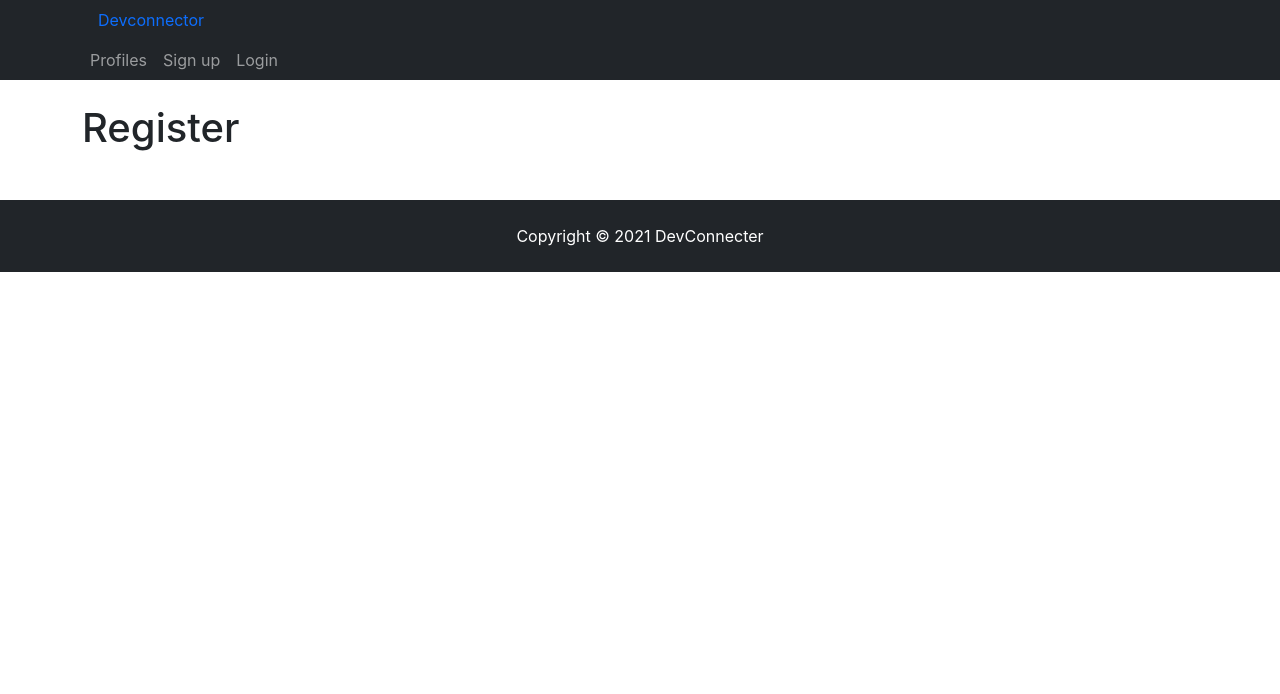
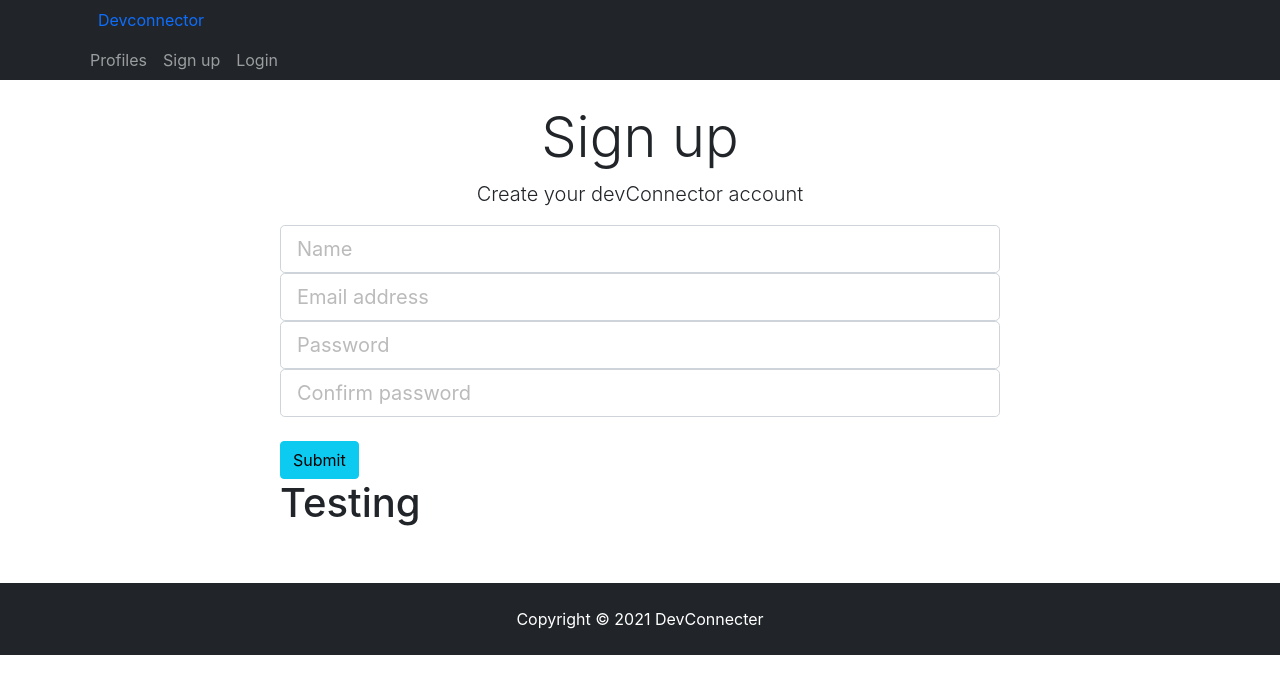
Before and after one commit to Melvin228/Mern-App, a React (Create React App) app in the folder client/: page /register in a window 1280 px wide. Shown: the top 694 px of the page. Built offline with nearby package versions, Linux system fonts and the light colour scheme.

Commit message:
Added ui for register page and added state using hooks

```diff
--- /dev/null
+++ b/client/src/Components/Hooks/useForm.js
@@ -0,0 +1,17 @@
+import React, { useState } from "react";
+
+const useForm = (initialState) => {
+  const [values, setValues] = useState(initialState);
+
+  return [
+    values,
+    (e) => {
+      setValues({
+        ...values,
+        [e.target.name]: e.target.value,
+      });
+    },
+  ];
+};
+
+export default useForm;
--- a/client/src/Components/auth/Register.js
+++ b/client/src/Components/auth/Register.js
@@ -1,11 +1,79 @@
-import React from "react";
+import React, { useState, useEffect } from "react";
+import useForm from "../Hooks/useForm";
 
-const register = () => {
+const Register = () => {
+  const [values, handleChange] = useForm({
+    name: "",
+    email: "",
+    password: "",
+    password2: "",
+  });
+
+  const submitHandler = (e) => {
+    e.preventDefault();
+    console.log("HELLO");
+  };
+
   return (
-    <div>
-      <h1>Register</h1>
+    <div className="register">
+      <div className="container">
+        <div className="row">
+          <div className="col-md-8 m-auto">
+            <h1 className="display-4 text-center">Sign up</h1>
+            <p className="lead text-center">Create your devConnector account</p>
+            <form onSubmit={submitHandler}>
+              <div className="form-group">
+                <input
+                  type="text"
+                  className="form-control form-control-lg"
+                  placeholder="Name"
+                  name="name"
+                  value={values.name}
+                  onChange={handleChange}
+                />
+                <div className="form-group">
+                  <input
+                    type="email"
+                    className="form-control form-control-lg"
+                    placeholder="Email address"
+                    value={values.email}
+                    name="email"
+                    onChange={handleChange}
+                  />
+                </div>
+                <div className="form-group">
+                  <input
+                    type="password"
+                    className="form-control form-control-lg"
+                    placeholder="Password"
+                    value={values.password}
+                    name="password"
+                    onChange={handleChange}
+                  />
+                </div>
+                <div className="form-group">
+                  <input
+                    type="password"
+                    className="form-control form-control-lg"
+                    placeholder="Confirm password"
+                    value={values.password2}
+                    name="password2"
+                    onChange={handleChange}
+                  />
+                </div>
+                <input type="submit" className="btn btn-info btn-block mt-4" />
+              </div>
+            </form>
+            <h1>Testing</h1>
+            <h2>{values.name}</h2>
+            <h2>{values.email}</h2>
+            <h2>{values.password}</h2>
+            <h2>{values.password2}</h2>
+          </div>
+        </div>
+      </div>
     </div>
   );
 };
 
-export default register;
+export default Register;
```
